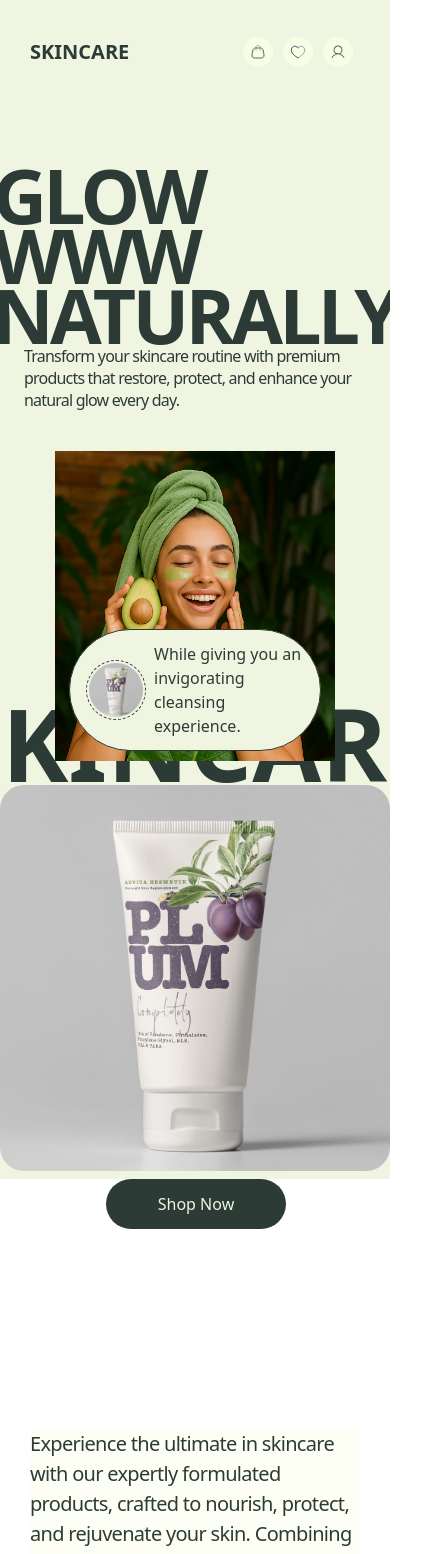
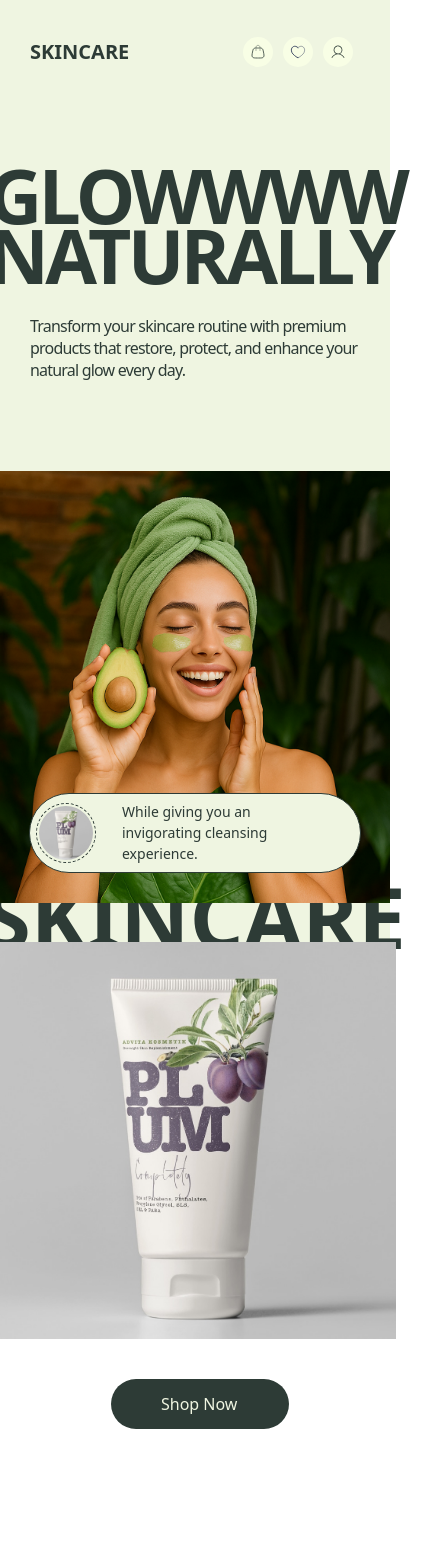
Before and after one commit to k-ish-san/Assignment, a React app: page / in a window 390 px wide. Shown: the top 1554 px of the page, 437 px wide, since content can reach past the window. Built offline with nearby package versions, Linux system fonts and the light colour scheme; the HTML template or start-up script is replaced by a standard one.

Commit message:
Refactor HeroSection layout and styles for improved responsiveness and visual clarity

```diff
--- a/src/components/HeroSection.jsx
+++ b/src/components/HeroSection.jsx
@@ -4,18 +4,14 @@
 const HeroSection = () => {
   return (
     <>
-      <section className="relative bg-[#EFF5E1] text-[#2D3B36] overflow-hidden pt-[98px] md:pt-[142px]">
+      <section className="relative bg-[#EFF5E1] text-[#2D3B36]">
         {/* FIRST ROW */}
-        <div
-          className="flex flex-col justify-center items-center
-                        md:flex-row md:mx-[40px]
-                        2xl:mx-[100px]"
-        >
+        <div className="flex flex-col md:flex-row 2xl:flex-row 2xl:items-center 2xl:justify-center 2xl:mx-[100px]">
           {/* box1: Paragraph */}
           <p
-            className="order-2 text-[16px] font-[400] leading-[22px] tracking-[-0.05em] w-[342px]
-                        md:order-1 md:mr-[93px] md:indent-[74px] md:text-[14px] md:leading-[100%] md:w-[234px]
-                        2xl:mr-none 2xl:indent-[105px] 2xl:text-[20px] 2xl:w-[335px] 2xl:mr-[326px]"
+            className="order-2 text-[16px] font-[400] leading-[22px] tracking-[-0.05em] w-[342px] mx-[30px] mt-[30px] mb-[50px]
+                  md:order-1 md:indent-[74px] md:text-[14px] md:leading-[100%] md:mt-[242px] md:w-[234px] md:ml-[40px] md:mr-[93px]
+                  2xl:mr-none 2xl:indent-[105px] 2xl:text-[20px] 2xl:w-[335px] 2xl:mr-[326px] 2xl:mt-[229px]"
           >
             Transform your skincare routine with premium products that restore,
             protect, and enhance your natural glow every day.
@@ -23,9 +19,9 @@
 
           {/* box2: Heading */}
           <h1
-            className="order-1 relative text-[75px] font-[900] leading-[60px] tracking-[-0.05em] uppercase
-                         md:order-2 md:absolute md:top-[300px] md:z-20 md:text-[135px] md:leading-[110px] md:tracking-[-0.03em] md:font-[800]
-                         2xl:top-0 2xl:relative 2xl:font-[700] 2xl:leading-[90px] 2xl:text-[100px] 2xl:mr-[438px]"
+            className="order-1 relative text-[75px] font-[900] leading-[60px] tracking-[-0.05em] uppercase ml-[-12px] mr-[-47px] mt-[98px]
+                   md:order-2 md:absolute md:top-[234px] md:z-20 md:text-[135px] md:leading-[110px] md:tracking-[-0.03em] md:font-[800] md:left-[-35px] md:right-[-51px]
+                   2xl:top-0 2xl:relative 2xl:font-[700] 2xl:leading-[90px] 2xl:text-[100px] 2xl:mr-[438px] 2xl:pt-[146px] 2xl:w-[398px]"
           >
             GLOW
             <span className="inline-block sm:inline-block md:inline-block 2xl:hidden">
@@ -39,33 +35,27 @@
 
           {/* box3: Product Image */}
           <div
-            className="hidden relative w-[402px]
-                          md:order-3 md:flex md:w-[360px]
-                          2xl:w-[601px]"
+            className="hidden md:flex relative w-[402px] md:order-3 md:w-[335px] md:pt-[142px]
+                    2xl:w-[222px] 2xl:pt-[162px] z-10"
           >
             <img
               src={plumProduct}
               alt="Plum Product"
-              className="h-auto object-contain
-                         2xl:rounded-3xl"
+              className="h-auto object-contain 2xl:rounded-3xl"
             />
           </div>
         </div>
 
         {/* SECOND ROW */}
-        <div
-          className="flex flex-col justify-center items-center gap-6 mt-10 mb-2
-                        md:flex-row"
-        >
+        <div className="flex flex-col md:flex-row items-center justify-center mt-10 z-0">
           {/* Woman Image and Background Text */}
-          <div className="order-1 relative flex justify-center">
+          <div className="order-1 mb-[39px] relative flex justify-center items-center">
             {/* SKINCARE Text */}
-            <div className="absolute -bottom-8 left-1/2 -translate-x-1/2 z-0 pointer-events-none">
+            <div className="absolute bottom-[-78px] md:pb-0 2xl:-bottom-8 z-0">
               <div
-                className="text-[#2D3B36] text-[100px] font-extrabold uppercase whitespace-nowrap leading-none
-                              sm:text-[160px]
-                              md:text-[200px]
-                              lg:text-[240px]"
+                className="text-[#2D3B36] text-[85px] font-[800] uppercase mx-[-19px]
+                        md:text-[170px] md:mx-[-38px] md:tracking-[-0.05em]
+                        2xl:text-[378px] 2xl:ml-[-18px] 2xl:mr-[-17px] 2xl:tracking-[0%] 2xl:leading-[100%]"
               >
                 SKINCARE
               </div>
@@ -75,58 +65,49 @@
             <img
               src={womanImage}
               alt="Avocado woman"
-              className="relative z-10 w-[280px] object-cover
-                         sm:w-[400px]
-                         md:justify-start md:mt-[150px] md:w-[500px]
-                         2xl:mt-[100px] 2xl:rounded-3xl lg:w-[610px]"
+              className="w-[402px] relative z-10 object-cover
+                   md:mt-[150px] md:w-[360px]
+                   lg:w-[610px] 2xl:mt-[100px] 2xl:rounded-3xl"
             />
 
             {/* Speech Bubble */}
             <div
-              className="absolute bottom-[10px] left-1/2 -translate-x-1/2 bg-[#EFF5E1] w-[90%] max-w-[476px] px-4 py-3 rounded-full flex items-center gap-2 border border-[#2D3B36] text-[16px] z-10
-                            sm:text-[18px]
-                            lg:text-[20px]
-                            md:justify-start"
+              className="absolute  left-1/2 -translate-x-1/2 z-10 flex items-center bg-[#EFF5E1]  rounded-full border border-[#2D3B36]
+                      w-[332px] bottom-[30px]  h-[80px]
+                      md:w-[318px] md:h-[67px] md:bottom-[20px]
+                      2xl:w-[476px] 2xl:h-[100px] 2xl:bottom-[30px]"
             >
               <img
                 src={plumProduct}
                 alt="icon"
-                className="w-[60px] h-auto rounded-full border-dashed border p-0.5
-                           sm:w-[70px]
-                           lg:w-[80px]"
+                className="w-[60px] h-[60px] rounded-full border-dashed border p-0.5 m-[6px]
+                     md:w-[51px] md:h-[50px] md:m-[8px]
+                     2xl:w-[80px] 2xl:h-[80px] 2xl:m-[10px]"
               />
-              <span>
+              <span className="text-[14px] ml-[20px] mr-[28px] my-[26px] md:my-[20px] md:ml-[15px] md:mr-[30px] 2xl:ml-[42px] 2xl:mr-[40px] 2xl:mt-[31px] 2xl:text-[20px] 2xl:w-[304px]">
                 While giving you an invigorating cleansing experience.
               </span>
             </div>
           </div>
 
           {/* Mobile Only Product Image */}
-          <div
-            className="order-2 relative flex w-full
-                          md:hidden"
-          >
+          <div className="order-2 flex w-[402px] md:hidden z-10">
             <img
               src={plumProduct}
               alt="Plum Product"
-              className="w-full h-auto object-contain rounded-3xl"
+              className="w-full h-auto object-contain 2xl:rounded-3xl"
             />
           </div>
         </div>
       </section>
 
       {/* Shop Now Button */}
-      <div className="flex flex-col justify-center items-center">
-        <div
-          className="relative w-[178px] h-[50px]
-                        md:absolute md:bottom-[-100px] md:right-[70px]
-                        2xl:left-[70px] z-30"
-        >
-          <button className="bg-[#2D3B36] text-[#EFF5E1] px-6 py-2 rounded-full w-[180px] h-[50px] hover:bg-black transition">
+
+          <button className="bg-[#2D3B36] text-[#EFF5E1] px-[50px] py-[19px] rounded-full w-[178px] h-[50px] hover:bg-black transition z-20 ml-[111px] mr-[113px] mt-[40px] relative flex items-center  md:absolute">
             Shop Now
           </button>
-        </div>
-      </div>
+
+
     </>
   );
 };
```
